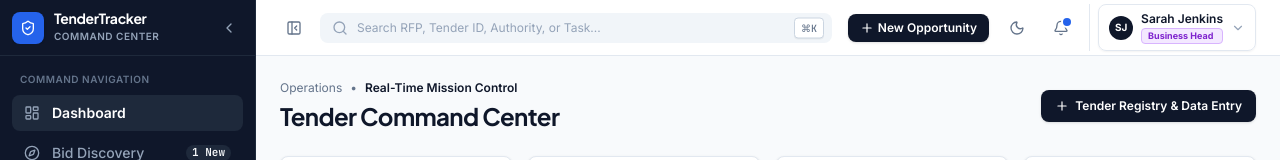
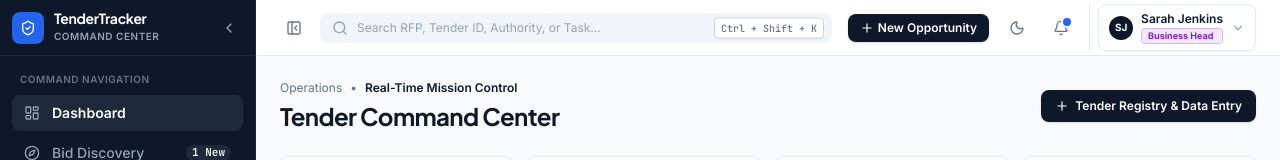
Before and after one commit to akib25889/Tender-tracker-v2, a React (Vite) app in the folder frontend/: page /dashboard in a window 1280 px wide. Shown: the top 160 px of the page. Built offline with nearby package versions, Linux system fonts and the light colour scheme.

Commit message:
fix(shortcut): set Command Palette shortcut to Ctrl+Shift+K

```diff
--- a/frontend/src/components/layout/Header.tsx
+++ b/frontend/src/components/layout/Header.tsx
@@ -51,7 +51,7 @@ export const Header: React.FC<HeaderProps> = ({
             <span className="truncate">Search RFP, Tender ID, Authority, or Task...</span>
           </div>
           <div className="absolute right-2 top-1/2 -translate-y-1/2 flex items-center gap-0.5 text-[#64748B] font-mono text-[10px] bg-white border border-[#CBD5E1] px-1.5 py-0.5 rounded shadow-2xs">
-            <span>⌘K</span>
+            <span>Ctrl + Shift + K</span>
           </div>
         </button>
       </div>
--- a/frontend/src/components/modals/CommandPaletteModal.tsx
+++ b/frontend/src/components/modals/CommandPaletteModal.tsx
@@ -48,10 +48,10 @@ export const CommandPaletteModal: React.FC = () => {
   const inputRef = useRef<HTMLInputElement>(null);
   const listRef = useRef<HTMLDivElement>(null);
 
-  // Global Keyboard Listener: Cmd+K / Ctrl+K & Escape
+  // Global Keyboard Listener: Cmd+Shift+K / Ctrl+Shift+K & Escape
   useEffect(() => {
     const handleKeyDown = (e: KeyboardEvent) => {
-      if ((e.metaKey || e.ctrlKey) && e.key.toLowerCase() === 'k') {
+      if ((e.metaKey || e.ctrlKey) && e.shiftKey && e.key.toLowerCase() === 'k') {
         e.preventDefault();
         setIsCommandPaletteOpen(!isCommandPaletteOpen);
       } else if (e.key === 'Escape' && isCommandPaletteOpen) {
```
